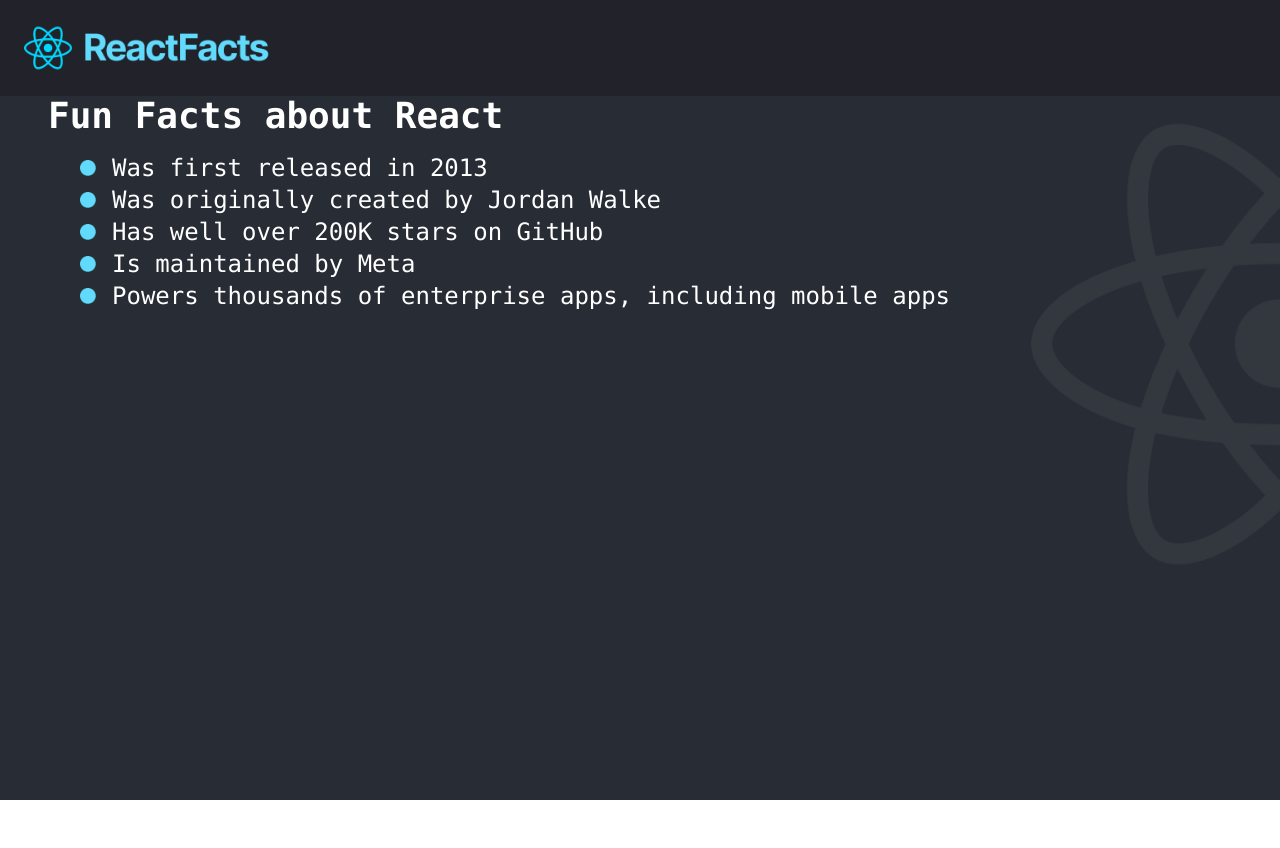
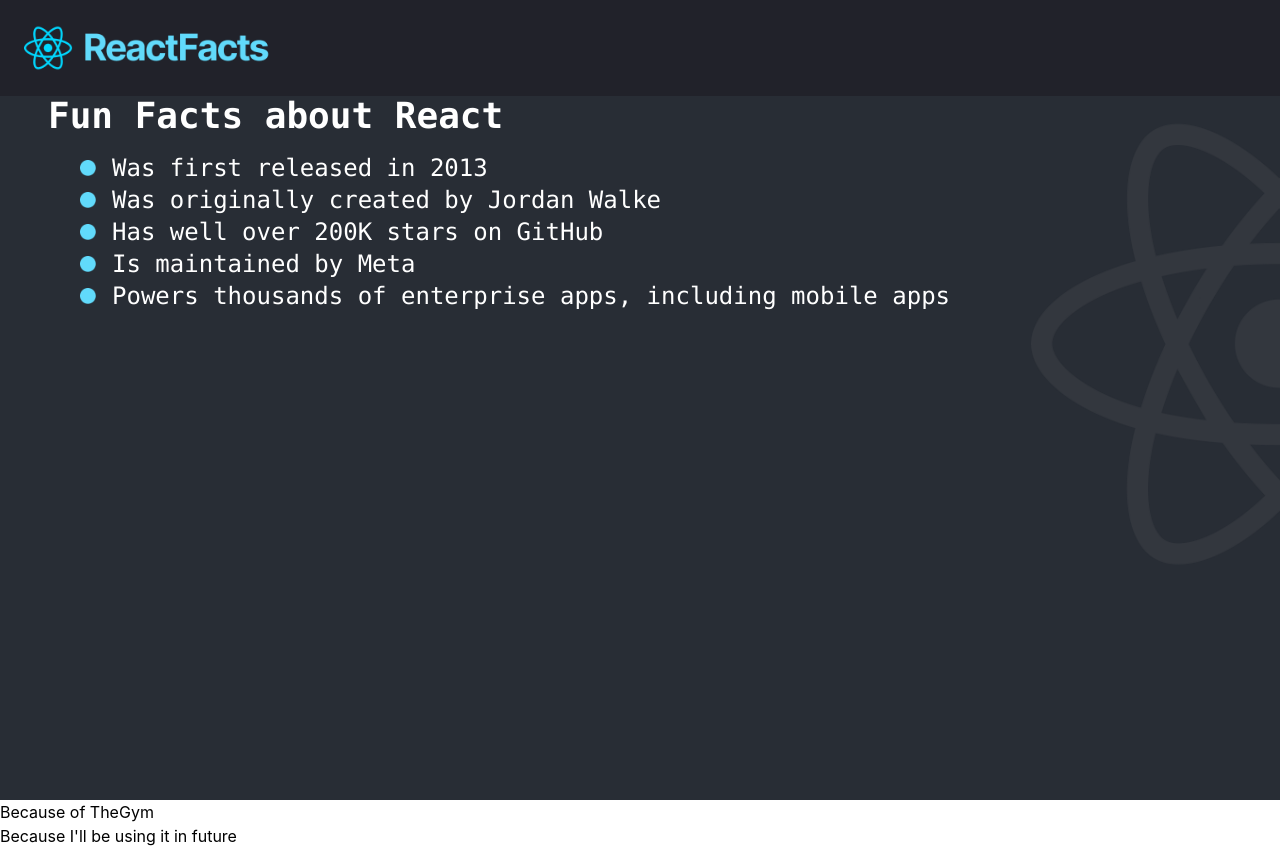
Before and after one commit to Gisaro1/React-Learning, a React (Vite) app in the folder Learning-react/: page / in a window 1280 px wide. Before the commit the page ends 800 px from the top, so only its background shows below. Built offline with nearby package versions, Linux system fonts and the light colour scheme.

Commit message:
Learn: Custom components

```diff
--- a/Learning-react/src/App.tsx
+++ b/Learning-react/src/App.tsx
@@ -20,10 +20,25 @@ function MainContent(){
     </div>
   )
 }
+function WhyExcited(){
+  return(
+    <div>
+      <ul>
+        <li>
+          Because of TheGym
+        </li>
+        <li>
+          Because I'll be using it in future
+        </li>
+      </ul>
+    </div>
+  )
+}
 function App() {
   return (
     <>
       <MainContent></MainContent>
+      <WhyExcited></WhyExcited>
     </>
   )
 }
```
